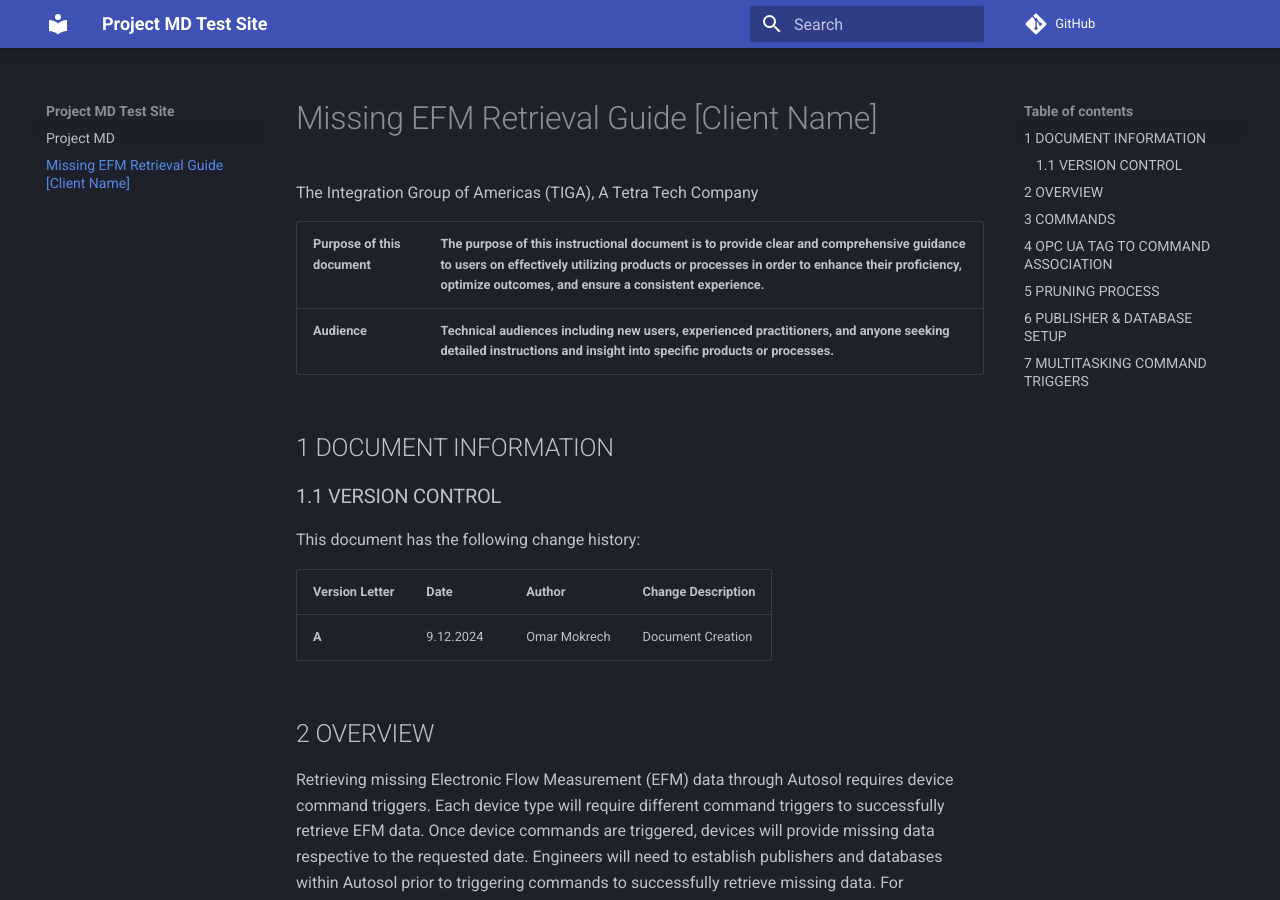
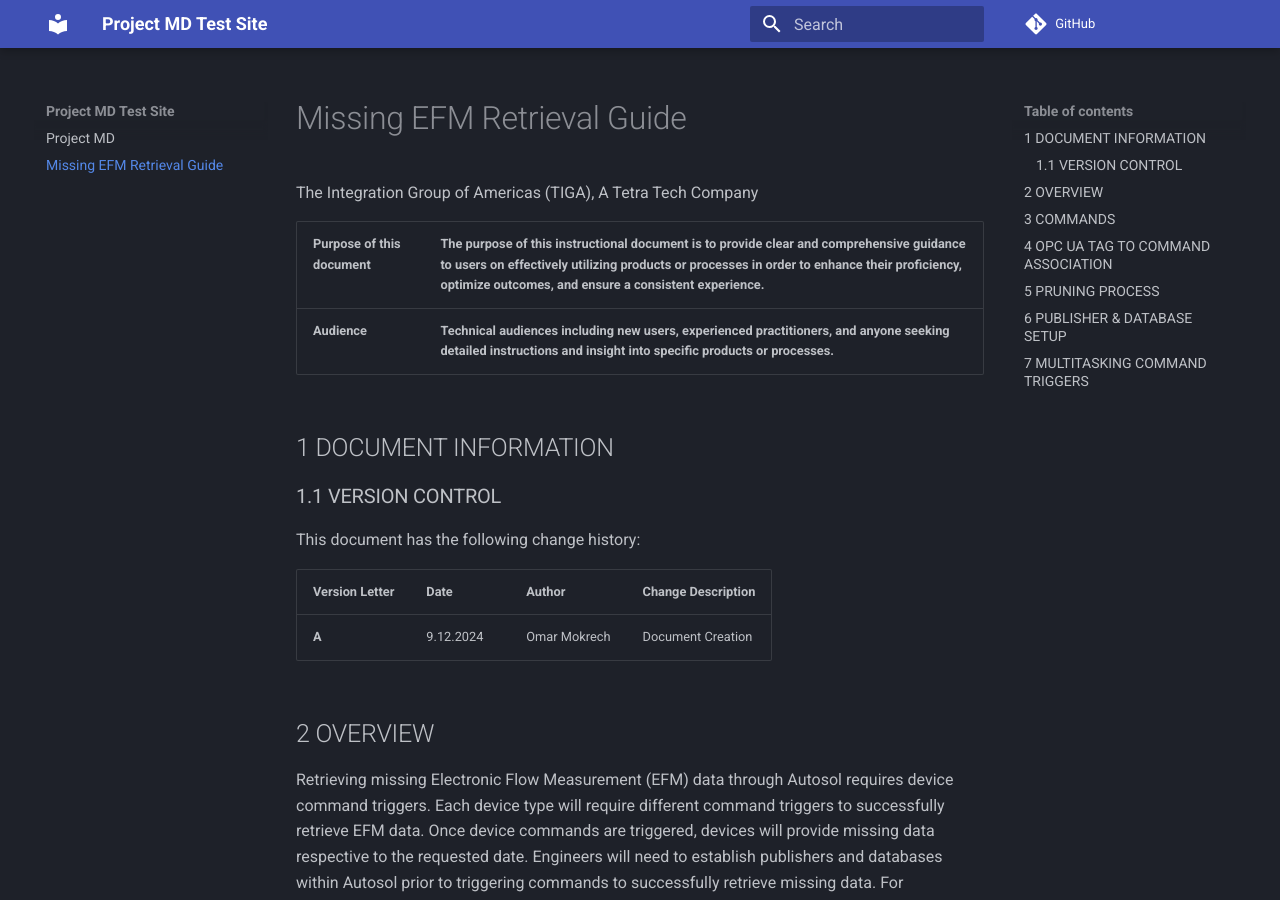
Before and after one commit to Mokrecho1/MkDocs_Test, an MkDocs documentation site: the page built from docs/112, TIGA, Missing EFM Retrieval Guide.md, in a window 1280 px wide and 900 px high. Built offline with MkDocs 1.6.1 and Material for MkDocs 9.7.7, drawn with Linux system fonts in a browser that asks for light colours; comment, search, counter and statistics services are not loaded.

Commit message:
Update 112, TIGA, Missing EFM Retrieval Guide.md

```diff
--- a/docs/112, TIGA, Missing EFM Retrieval Guide.md
+++ b/docs/112, TIGA, Missing EFM Retrieval Guide.md
@@ -1,4 +1,4 @@
-# Missing EFM Retrieval Guide [Client Name]
+# Missing EFM Retrieval Guide
 
 The Integration Group of Americas (TIGA), A Tetra Tech Company
 
```
